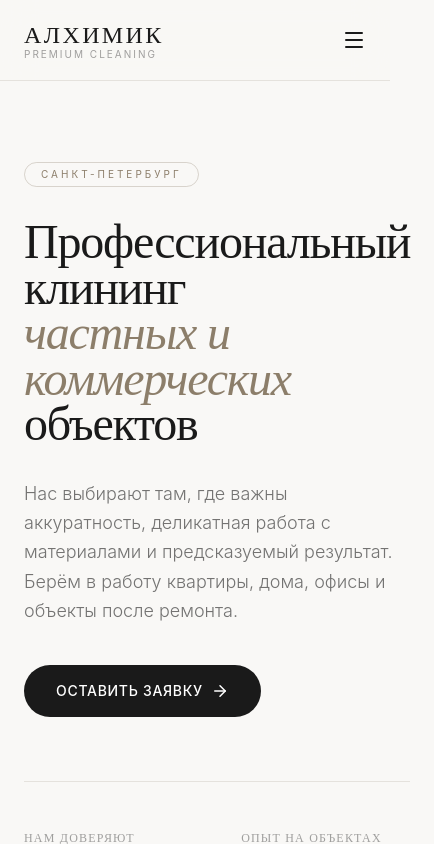
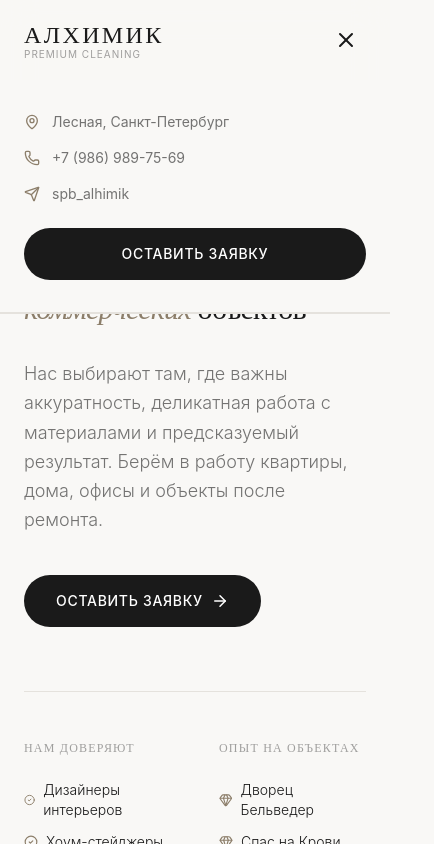
Before and after one commit to pobedaavr-sys/Aklining, a React (Vite) app: page / in a window 390 px wide. Both pictures are taken after a click on the button 354 px from the left and 40 px from the top of the page. Shown: the top 844 px of the page, 434 px wide, since content can reach past the window. Built offline with nearby package versions, Linux system fonts and the light colour scheme.

Commit message:
feat: Add lead submission API and UI improvements
Implement a Vercel serverless function to handle lead submissions via Telegram. Update the UI to integrate with this API and improve overall responsiveness and spacing.

```diff
--- /dev/null
+++ b/api/send-lead.ts
@@ -0,0 +1,55 @@
+import type { VercelRequest, VercelResponse } from '@vercel/node';
+
+export default async function handler(
+  req: VercelRequest,
+  res: VercelResponse
+) {
+  if (req.method !== 'POST') {
+    return res.status(405).json({ error: 'Method not allowed' });
+  }
+
+  try {
+    const { name, phone } = req.body;
+
+    if (!name || !phone) {
+      return res.status(400).json({ error: 'Имя и телефон обязательны' });
+    }
+
+    const token = process.env.TELEGRAM_BOT_TOKEN;
+    const chatId = process.env.TELEGRAM_CHAT_ID || "-1003823027748";
+
+    if (!token) {
+      return res.status(500).json({ error: 'TELEGRAM_BOT_TOKEN не настроен в Vercel' });
+    }
+
+    const localDateTime = new Date().toLocaleString("ru-RU", { timeZone: "Europe/Moscow" });
+    const messageText = `<b>Новая заявка с лендинга «Алхимик»</b>\n\n` +
+                        `👤 <b>Имя:</b> ${name}\n` +
+                        `📞 <b>Телефон:</b> ${phone}\n` +
+                        `🌐 <b>Источник:</b> Vercel Landing\n` +
+                        `📅 <b>Дата:</b> ${localDateTime}`;
+
+    const telegramUrl = `https://api.telegram.org/bot${token}/sendMessage`;
+
+    const response = await fetch(telegramUrl, {
+      method: 'POST',
+      headers: { 'Content-Type': 'application/json' },
+      body: JSON.stringify({
+        chat_id: chatId,
+        text: messageText,
+        parse_mode: 'HTML'
+      }),
+    });
+
+    const data = await response.json();
+
+    if (response.ok) {
+      return res.status(200).json({ success: true });
+    } else {
+      return res.status(502).json({ error: data.description || 'Ошибка Telegram API' });
+    }
+  } catch (error) {
+    console.error(error);
+    return res.status(500).json({ error: 'Внутренняя ошибка сервера' });
+  }
+}
--- a/package.json
+++ b/package.json
@@ -28,6 +28,7 @@
     "@types/express": "^4.17.21",
     "@types/node": "^22.14.0",
     "@types/nodemailer": "^7.0.11",
+    "@vercel/node": "^5.6.15",
     "autoprefixer": "^10.4.21",
     "tailwindcss": "^4.1.14",
     "tsx": "^4.21.0",
--- a/src/App.tsx
+++ b/src/App.tsx
@@ -61,7 +61,7 @@ const SectionTitle = ({ title, subtitle, light = false }: { title: string, subti
       initial={{ opacity: 0, y: 20 }}
       whileInView={{ opacity: 1, y: 0 }}
       viewport={{ once: true }}
-      className={`text-4xl md:text-5xl lg:text-6xl mb-6 ${light ? 'text-white' : 'text-brand-ink'}`}
+      className={`text-3xl md:text-5xl lg:text-6xl mb-6 leading-tight ${light ? 'text-white' : 'text-brand-ink'}`}
     >
       {title}
     </motion.h2>
@@ -190,8 +190,11 @@ const Form = () => {
 };
 
 export default function App() {
+  const [isMenuOpen, setIsMenuOpen] = useState(false);
+
   const scrollToForm = () => {
     document.getElementById('contact-form')?.scrollIntoView({ behavior: 'smooth' });
+    setIsMenuOpen(false);
   };
 
   return (
@@ -201,7 +204,7 @@ export default function App() {
         <div className="max-w-7xl mx-auto px-6 h-20 flex items-center justify-between">
           <div className="flex flex-col">
             <span className="text-2xl font-serif tracking-widest uppercase">Алхимик</span>
-            <span className="text-[10px] uppercase tracking-[0.2em] text-brand-ink/40 -mt-1">Premium Cleaning</span>
+            <span className="text-[10px] uppercase tracking-widest text-brand-ink/40 -mt-1">Premium Cleaning</span>
           </div>
 
           <div className="hidden lg:flex items-center gap-8 text-xs uppercase tracking-widest font-medium">
@@ -223,10 +226,45 @@ export default function App() {
             Оставить заявку
           </Button>
 
-          <button className="lg:hidden text-brand-ink">
-            <Menu size={24} />
+          <button
+            className="lg:hidden text-brand-ink p-2"
+            onClick={() => setIsMenuOpen(!isMenuOpen)}
+          >
+            {isMenuOpen ? <X size={24} /> : <Menu size={24} />}
           </button>
         </div>
+
+        {/* Mobile Menu Overlay */}
+        <AnimatePresence>
+          {isMenuOpen && (
+            <motion.div
+              initial={{ opacity: 0, height: 0 }}
+              animate={{ opacity: 1, height: 'auto' }}
+              exit={{ opacity: 0, height: 0 }}
+              className="lg:hidden bg-brand-bg border-b border-brand-muted overflow-hidden"
+            >
+              <div className="px-6 py-8 space-y-6">
+                <div className="space-y-4">
+                  <div className="flex items-center gap-3 text-brand-ink/60 text-sm">
+                    <MapPin size={16} className="text-brand-accent" />
+                    <span>{CONTACTS.address}</span>
+                  </div>
+                  <div className="flex items-center gap-3 text-brand-ink/60 text-sm">
+                    <Phone size={16} className="text-brand-accent" />
+                    <span>{CONTACTS.phone}</span>
+                  </div>
+                  <a href={CONTACTS.telegram} target="_blank" rel="noreferrer" className="flex items-center gap-3 text-brand-ink/60 text-sm">
+                    <Send size={16} className="text-brand-accent" />
+                    <span>{CONTACTS.tgNick}</span>
+                  </a>
+                </div>
+                <Button variant="primary" className="w-full" onClick={scrollToForm}>
+                  Оставить заявку
+                </Button>
+              </div>
+            </motion.div>
+          )}
+        </AnimatePresence>
       </nav>
 
       {/* --- Hero Section --- */}
@@ -238,11 +276,11 @@ export default function App() {
               animate={{ opacity: 1, x: 0 }}
               transition={{ duration: 0.8 }}
             >
-              <span className="inline-block px-4 py-1 rounded-full border border-brand-accent/30 text-brand-accent text-[10px] uppercase tracking-[0.3em] mb-8">
+              <span className="inline-block px-4 py-1 rounded-full border border-brand-accent/30 text-brand-accent text-[10px] uppercase tracking-widest mb-8">
                 Санкт-Петербург
               </span>
-              <h1 className="text-5xl md:text-7xl lg:text-8xl mb-8 leading-[0.95] tracking-tight">
-                Профессиональный клининг <br />
+              <h1 className="text-3xl sm:text-5xl md:text-7xl lg:text-8xl mb-8 leading-[1.2] md:leading-[0.95] tracking-tight break-words">
+                Профессиональный клининг <br className="hidden md:block" />
                 <span className="text-brand-accent italic font-light">частных и коммерческих</span> объектов
               </h1>
               <p className="text-lg md:text-xl text-brand-ink/60 font-light max-w-xl mb-10 leading-relaxed">
@@ -528,7 +566,7 @@ export default function App() {
       <section id="contact-form" className="bg-white">
         <div className="section-padding grid lg:grid-cols-2 gap-20 items-center">
           <div>
-            <h2 className="text-5xl md:text-7xl mb-8">Нужна уборка?</h2>
+            <h2 className="text-4xl md:text-7xl mb-8">Нужна уборка?</h2>
             <p className="text-lg text-brand-ink/60 font-light mb-12 leading-relaxed max-w-lg">
               Опишите задачу или отправьте фото помещения. Мы свяжемся с вами, уточним детали и предложим подходящее решение под ваш объект.
             </p>
@@ -539,7 +577,7 @@ export default function App() {
                   <Phone size={20} />
                 </div>
                 <div>
-                  <p className="text-[10px] uppercase tracking-wider text-brand-ink/40">Телефон</p>
+                  <p className="text-[10px] uppercase tracking-widest text-brand-ink/40">Телефон</p>
                   <p className="text-lg font-medium">{CONTACTS.phone}</p>
                 </div>
               </div>
@@ -548,7 +586,7 @@ export default function App() {
                   <Send size={20} />
                 </div>
                 <div>
-                  <p className="text-xs uppercase tracking-widest text-brand-ink/40">Telegram</p>
+                  <p className="text-[10px] uppercase tracking-widest text-brand-ink/40">Telegram</p>
                   <a href={CONTACTS.telegram} className="text-lg font-medium hover:text-brand-accent transition-colors">@{CONTACTS.tgNick}</a>
                 </div>
               </div>
```
Also changed, not shown: 1 other file (tests, documents, lock files or other folders).
